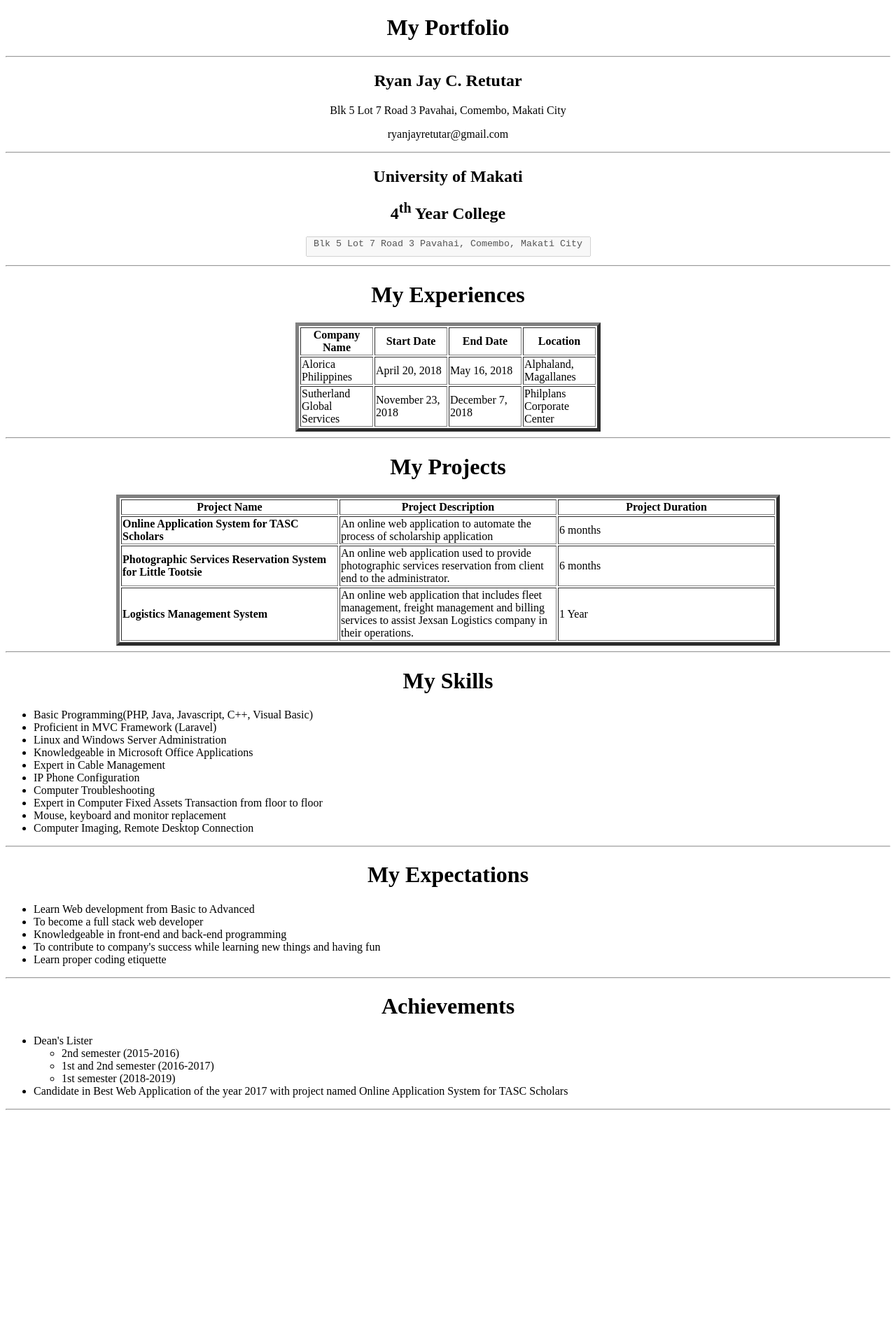
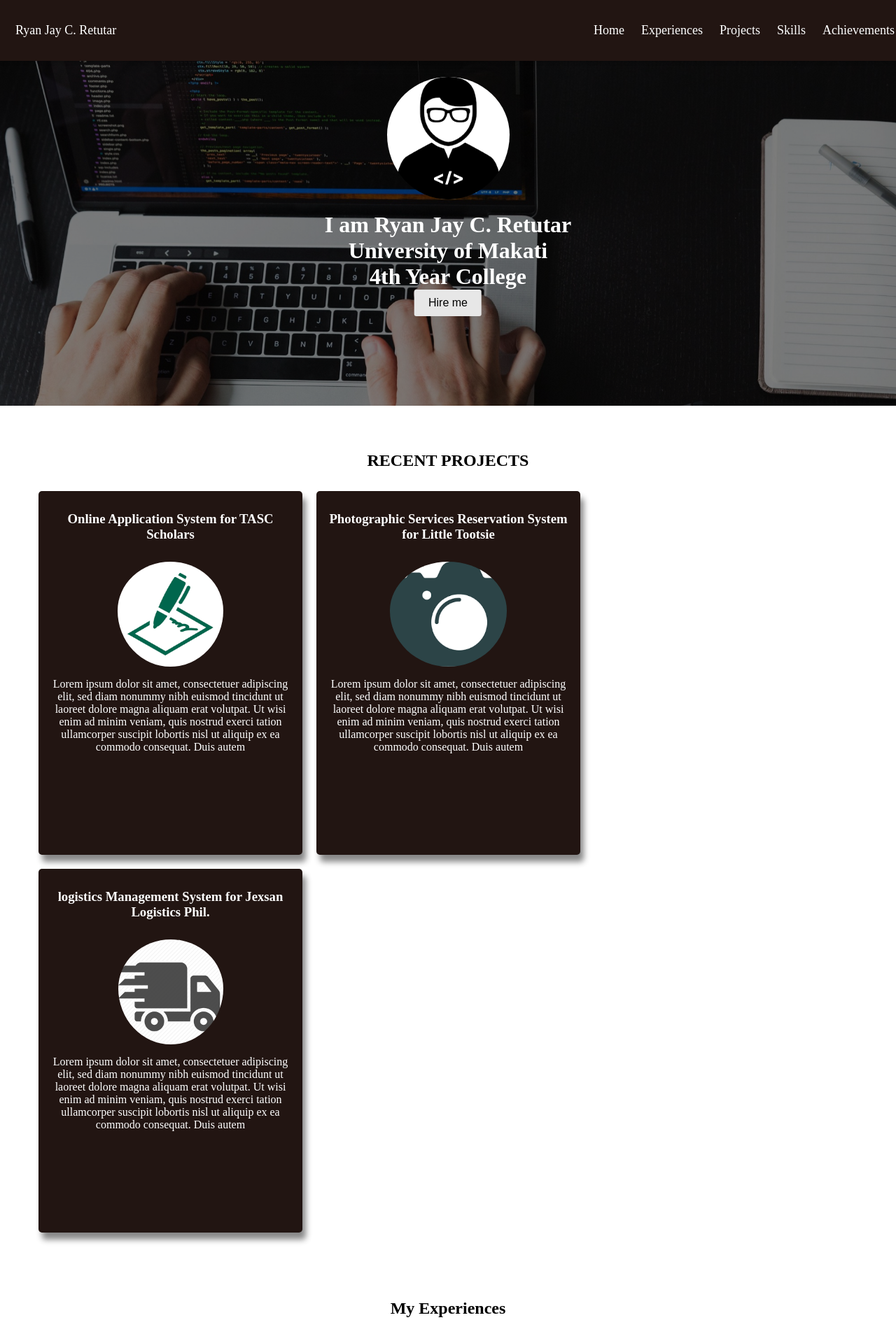
Before and after one commit to ryanjayretutar/web-portfolio2, a plain HTML site: page index.html in a window 1280 px wide. Shown: the top 1887 px of the page at 70% size. Before the commit the page ends 1595 px from the top, so only its background shows below. Drawn offline with Linux system fonts and the light colour scheme.

Commit message:
Second push 12-11-2018

```diff
--- a/assets/css/style.css
+++ b/assets/css/style.css
@@ -1,5 +1,208 @@
-h1, h2, h3, h4, h5, h6, p, textarea {
+body, html {
+	margin: 0;
+    height: 100%;
+    font-family: 'Samanata';
+    padding: 0;
+    border: 0;
+    outline: 0;
+    font-size: 100%;
+    vertical-align: baseline;
+    background: transparent;
+}
 
-	text-align: center;
+.header {
+
+  position: fixed;
+  overflow: hidden;
+  border-bottom: none;
+  width: 100%;
+  background-color: #221512;
+  padding: 20px 10px;
+  z-index: 10000;
+    -webkit-box-shadow: 0 1px 5px rgba(0, 0, 0, 0.25);
+    -moz-box-shadow: 0 1px 5px rgba(0, 0, 0, 0.25);
+    box-shadow: 0 1px 5px rgba(0, 0, 0, 0.25);
+    transition: all 0.2s ease-in-out;
+    height: auto;
+}
+
+.header a {
+  float: left;
+  color: white;
+  text-align: center;
+  padding: 12px;
+  text-decoration: none;
+  font-size: 18px;
+  line-height: 23px;
+  border-radius: 4px;
+}
+
+.header span.logo {
+  font-size: 25px;
+  font-weight: bold;
+}
+
+.header a:hover {
+  background-color: #BBB2B0;
+  color: black;
+}
+
+/* Style the active/current link*/
+.header a.active {
+  background-color: #BBB2B0;
+  color: black;
+}
+
+/* Float the link section to the right */
+.header-right {
+  float: right;
+}
+
+/* Add media queries for responsiveness - when the screen is 500px wide or less, stack the links on top of each other */
+@media screen and (max-width: 500px) {
+  .header a {
+    float: none;
+    display: block;
+    text-align: left;
+  }
+  .header-right {
+    float: none;
+  }
+}
+
+.hero-image {
+  background-image: linear-gradient(rgba(0, 0, 0, 0.5), rgba(0, 0, 0, 0.5)), url("../images/web.jpeg");
+  height: 60%;
+  background-position: center;
+  background-repeat: no-repeat;
+  background-size: cover;
+  position: relative;
+  padding-top: 100px;
+}
+
+.hero-text {
+  text-align: center;
+  position: absolute;
+  top: 50%;
+  left: 50%;
+  transform: translate(-50%, -50%);
+  color: white;
+  padding-top: 175px;
+}
+
+.button-gray {
+	border-radius: 3px;
+	background-color: #e7e7e7;
+	color: black;
+	border: none;
+	padding: 10px 20px 10px 20px;
+	font-size: 16px;
+}
+
+.center {
+  display: block;
+  margin-left: auto;
+  margin-right: auto;
+  padding-top: 10px;
+}
+
+.no-margin {
+	padding: 0px;
+	margin: 0px;
+}
+
+.column {
+	margin: 10px;
+  float: left;
+  width: 30%;
+   background-color: #221512;
+   min-height: 500px;
+  color: white;
+  text-align: center;
+  border-radius: 5px;
+  padding: 10px 10px 10px 10px;
+  box-shadow: 5px 10px 8px #888888;
 
 }
+
+.custom {
+	margin: 10px;
+	background-color: #221512;
+	color: white;
+	padding: 10px 10px 10px 10px;
+	border-radius: 2%;
+
+}
+
+.custom-cont {
+	margin: 0;
+	background-color: #221512;
+	color: white;
+	padding: 50px 10px 50px 10px;
+	margin: 20px 0px 20px 0px;
+
+}
+
+
+
+
+/* Clear floats after the columns */
+.row:after {
+  content: "";
+  display: table;
+  clear: both;
+}
+
+.container{
+  border: none;
+  padding: 20px 20px 20px 20px;
+  margin: 25px;
+  background-color: white;
+}
+
+.parallax{
+  border: none;
+  padding: 20px 40px 20px 40px;
+  margin: 25px;
+  width: 1000px;
+  background-image: url("../images/web-development-pieces.jpg");
+  background-position: center;
+  background-attachment: fixed;
+  background-repeat: no-repeat;
+  opacity: 0.9;
+}
+
+.footer {
+  left: 0;
+  bottom: 0;
+  width: 100%;
+  height: 30%;
+  background-color: #221512;
+  color: white;
+  text-align: center;
+}
+
+.footer a{
+  color: white;
+  text-align: center;
+  padding: 12px;
+  text-decoration: none;
+  line-height: 23px;
+  border-radius: 4px;
+}
+
+table, th, td {
+	border-collapse: collapse;
+	text-align: center;
+	padding: 15px;
+}
+
+
+
+/*.content {
+	margin: 10px;
+	background-color: #221512;
+	color: white;
+	padding: 10px 10px 10px 10px;
+	border-radius: 2%;
+}*/
--- a/index.html
+++ b/index.html
@@ -3,26 +3,71 @@
 
 <head>
 	<meta charset="utf-8">
+	<meta name="author" content="ryanjayretutar">
+	<meta name="description" content="Web Portfolio">
+	<meta name="viewport" content="width=device-width, initial-scale=1">
 	<title>Project 1</title>
 	<link rel="stylesheet" type="text/css" href="assets/css/style.css">
 </head>
 
 <body>
-	<div>
-		<center><h1>My Portfolio</h1></center><hr>
-		<center><h2>Ryan Jay C. Retutar</h2></center>
-		<center><p>Blk 5 Lot 7 Road 3 Pavahai, Comembo, Makati City</p></center>
-		<center><p>ryanjayretutar@gmail.com</p></center><hr>
-		<center><h2>University of Makati</h2></center>
-		<center><h2>4<sup>th</sup> Year College</h2></center>
-		<center><textarea rows="3" style="margin: 0px; height: 23px; width: 401px; resize: none;" disabled>Blk 5 Lot 7 Road 3 Pavahai, Comembo, Makati City</textarea></center>
+
+		<div class="header" id="home">
+			  <a href="#default" class="logo">Ryan Jay C. Retutar</a>
+			  <div class="header-right">
+			    <a href="#home">Home</a>
+			    <a href="#experience">Experiences</a>
+			    <a href="#projects">Projects</a>
+			    <a href="#skills">Skills</a>
+			    <a href="#achievements">Achievements</a>
+			  </div>
+		</div>
+
+		<div class="hero-image">
+			<img src="assets/images/avatar.png" class="center" width="175" style="border-radius: 100%;">
+			<div class="hero-text">
+				<h1 class="no-margin">I am Ryan Jay C. Retutar</h1>
+				<h1 class="no-margin">University of Makati</h1>
+				<h1 class="no-margin">4th Year College</h1>
+				<button class="button-gray">Hire me</button>
+			 </div>
+		</div>
+
+	<section class="container">
+		<div id="project">
+			<h1 style="text-align: center;">RECENT PROJECTS</h1>
+			<div class="row">
+				  <div class="column">
+				  	<h3>Online Application System for TASC Scholars</h3>
+				  	<img src="assets/images/sc.png" style="border-radius: 100%;" class="center" height="150">
+				  	<p>Lorem ipsum dolor sit amet, consectetuer adipiscing elit, sed diam nonummy nibh euismod tincidunt ut laoreet dolore magna aliquam erat volutpat. Ut wisi enim ad minim veniam, quis nostrud exerci tation ullamcorper suscipit lobortis nisl ut aliquip ex ea commodo consequat. Duis autem </p>
+
 
 				  </div>
-	<hr>
-	<div>
-		<center><center><h1>My Experiences</h1></center>
+				  <div></div>
+				  <div class="column">
+				  	<h3>Photographic Services Reservation System for Little Tootsie</h3>
+				  	<img src="assets/images/photo.png" style="border-radius: 100%;" class="center" height="150">
+				  	<p>Lorem ipsum dolor sit amet, consectetuer adipiscing elit, sed diam nonummy nibh euismod tincidunt ut laoreet dolore magna aliquam erat volutpat. Ut wisi enim ad minim veniam, quis nostrud exerci tation ullamcorper suscipit lobortis nisl ut aliquip ex ea commodo consequat. Duis autem </p>
 
-		<table align="center" border="5">
+				  </div>
+				   <div></div>
+				  <div class="column">
+				  	<h3>logistics Management System for Jexsan Logistics Phil.</h3>
+				  	<img src="assets/images/log.png" style="border-radius: 100%;" class="center" height="150">
+				  	<p>Lorem ipsum dolor sit amet, consectetuer adipiscing elit, sed diam nonummy nibh euismod tincidunt ut laoreet dolore magna aliquam erat volutpat. Ut wisi enim ad minim veniam, quis nostrud exerci tation ullamcorper suscipit lobortis nisl ut aliquip ex ea commodo consequat. Duis autem </p>
+
+				  </div>
+			</div>
+		</div>
+	</section>
+
+
+	<section id="projects" class="container">
+		<center><h1>My Experiences</h1></center>
+		<div class="custom">
+
+			<table align="center">
 				<tr>
 					<th width="100px;">Company Name</th>
 					<th width="100px;">Start Date</th>
@@ -42,39 +87,11 @@
 					<td>Philplans Corporate Center</td>
 				</tr>
 			</table>
-
 		</div>
-	<hr>
-	<div>
-		<center><h1>My Projects</h1></center>
-
-		<table align="center" border="5" width="75%">
-			<tr>
-				<th width="100px;">Project Name</th>
-				<th width="100px;">Project Description</th>
-				<th width="100px;">Project Duration</th>
-			</tr>
-			<tr>
-				<th align="left">Online Application System for TASC Scholars</th>
-				<td>An online web application to automate the process of scholarship application</td>
-				<td>6 months</td>
-			</tr>
-			<tr>
-				<th align="left">Photographic Services Reservation System for Little Tootsie</th>
-				<td>An online web application used to provide photographic services reservation from client end to the administrator.</td>
-				<td>6 months</td>
-			</tr>
-			<tr>
-				<th align="left">Logistics Management System</th>
-				<td>An online web application that includes fleet management, freight management and billing services to assist Jexsan Logistics company in their operations.</td>
-				<td>1 Year</td>
-			</tr>
-		</table>
-
-	</div>
-	<hr>
-	<div>
+	</section>
+	<section id="skills" class="container">
 		<center><h1>My Skills</h1></center>
+		<div class="custom">
 				<ul>
 					<li>Basic Programming(PHP, Java, Javascript, C++, Visual Basic) </li>
 					<li>Proficient in MVC Framework (Laravel)</li>
@@ -88,8 +105,14 @@
 					<li>Computer Imaging, Remote Desktop Connection</li>
 				</ul>
 
+
 		</div>
-	<hr>
+
+
+
+	</section>
+
+
 
 	<div>
 		<center><h1>My Expectations</h1></center>
@@ -101,7 +124,6 @@
 				<li>Learn proper coding etiquette</li>
 			</ul>
 	</div>
-	<hr>
 	<div>
 		<center><h1>Achievements</h1></center>
 			<ul>
@@ -115,6 +137,26 @@
 
 			</ul>
 	</div>
-	<hr>
+	<section class="footer">
+		<div class="row">
+			<div class="column" style="height: 140px;">
+				<h1 class="no-margin">Email</h1>
+				<a href="mailto:ryanjayretutar@gmail.com"><h3 class="no-margin">ryanjayretutar@gmail.com</h3></a>
+			</div>
+			<div class="column" style="height: 140px;">
+				<h1 class="no-margin">Contact Number</h1>
+				<a href="tel:+639953164316"><h3 class="no-margin">+639953164316</h3></a>
+			</div>
+			<div class="column">
+				<h1 class="no-margin">Social</h1>
+				<h3 class="no-margin">Facebook</h3>
+				<h3 class="no-margin">GitHub</h3>
+				<h3 class="no-margin">Google Plus</h3>
+			</div>
+		</div>
+		<p>(c) Ryan Jay C. Retutar | 2018</p>
+	</section>
+
+
 </body>
 </html>
```
Also changed, not shown: assets/images/avatar.png (added), assets/images/log.png (added), assets/images/photo.png (added), assets/images/ryan.png (added), assets/images/sc.png (added), assets/images/web-development-pieces.jpg (added), assets/images/web-development.png (added), assets/images/web.jpeg (added). Lines whose indentation alone changed are shown as unchanged.
